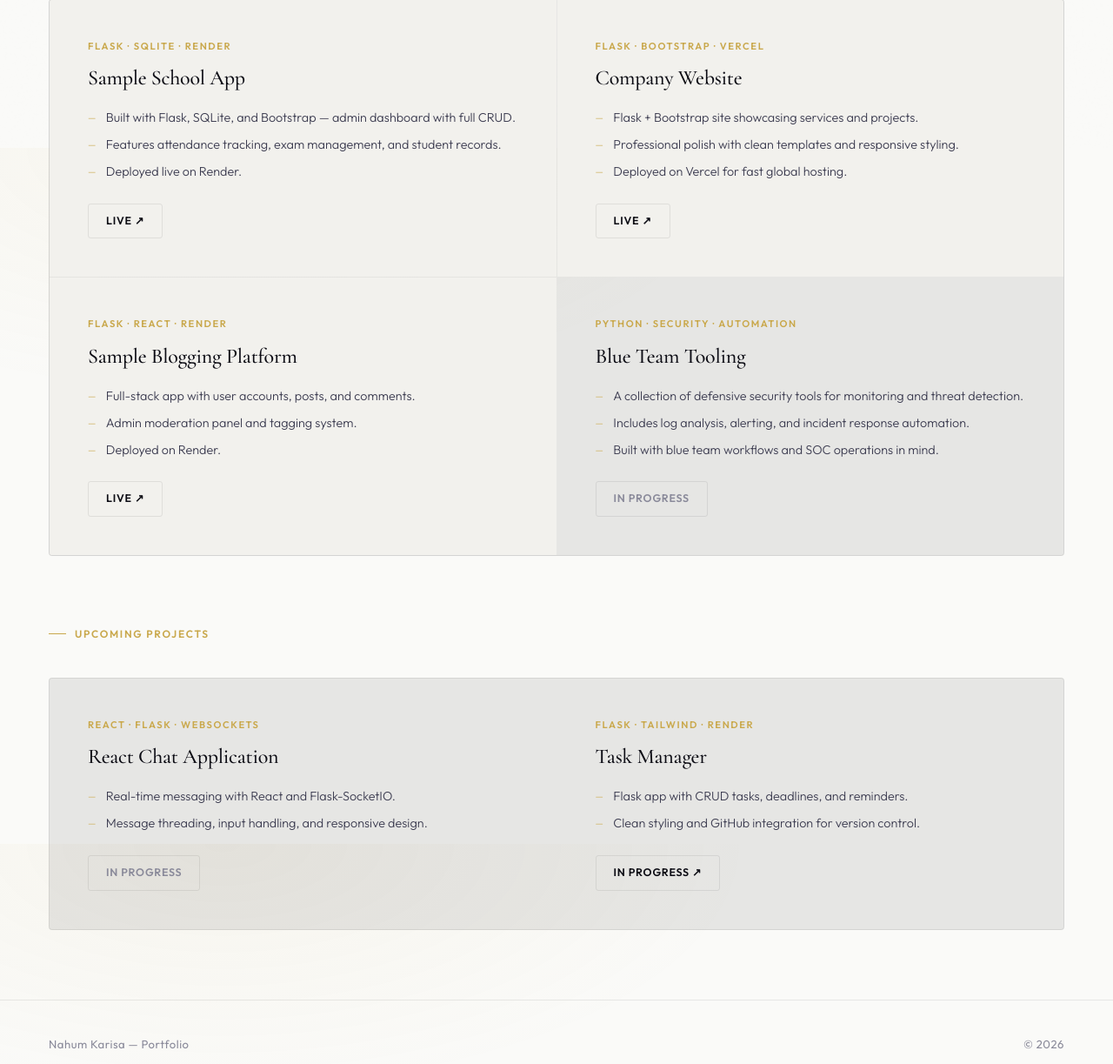
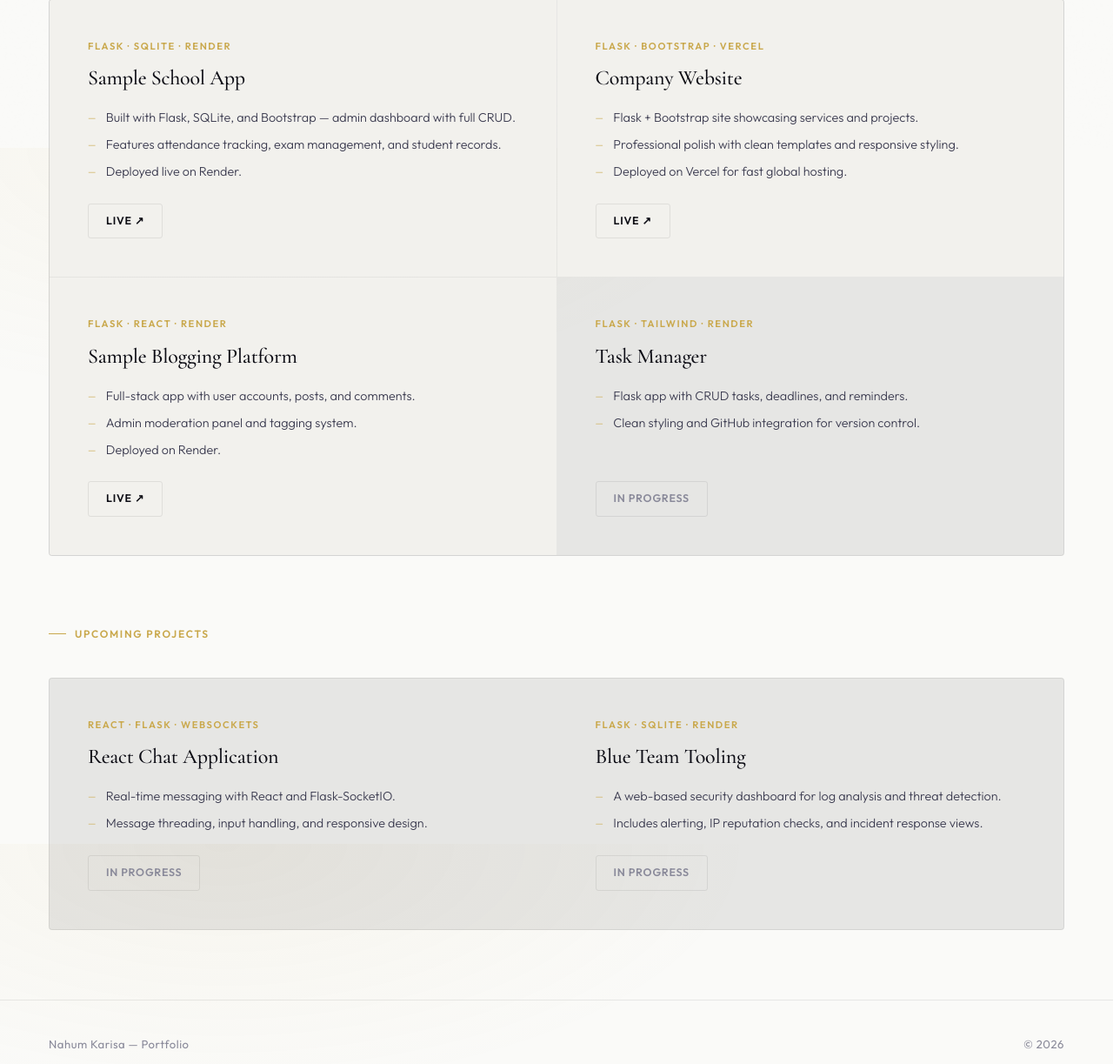
Before and after one commit to KarisaT/Portfolio, a Flask app: page /projects in a window 1280 px wide. Shown: the part 630-1853 px from the top of the page at 87% size. Run offline with Flask 3, Linux system fonts and the light colour scheme.

Commit message:
taskmanager

```diff
--- a/templates/projects.html
+++ b/templates/projects.html
@@ -280,12 +280,11 @@
         </div>
         <div class="project-card upcoming">
           <div class="proj-left">
-            <div class="proj-kicker">Python · Security · Automation</div>
-            <div class="project-title">Blue Team Tooling</div>
+            <div class="proj-kicker">Flask · Tailwind · Render</div>
+            <div class="project-title"><a href="https://task-manager-qzx7.onrender.com" target="_blank">Task Manager</a></div>
             <ul class="project-desc">
-              <li>A collection of defensive security tools for monitoring and threat detection.</li>
-              <li>Includes log analysis, alerting, and incident response automation.</li>
-              <li>Built with blue team workflows and SOC operations in mind.</li>
+              <li>Flask app with CRUD tasks, deadlines, and reminders.</li>
+              <li>Clean styling and GitHub integration for version control.</li>
             </ul>
           </div>
           <span class="project-link muted">In progress</span>
@@ -309,14 +308,14 @@
         </div>
         <div class="project-card upcoming">
           <div class="proj-left">
-            <div class="proj-kicker">Flask · Tailwind · Render</div>
-            <div class="project-title"><a href="https://task-manager-qzx7.onrender.com" target="_blank">Task Manager</a></div>
+            <div class="proj-kicker">Flask · SQLite · Render</div>
+            <div class="project-title">Blue Team Tooling</div>
             <ul class="project-desc">
-              <li>Flask app with CRUD tasks, deadlines, and reminders.</li>
-              <li>Clean styling and GitHub integration for version control.</li>
+              <li>A web-based security dashboard for log analysis and threat detection.</li>
+              <li>Includes alerting, IP reputation checks, and incident response views.</li>
             </ul>
           </div>
-          <a href="https://task-manager-qzx7.onrender.com" target="_blank" class="project-link">In progress ↗</a>
+          <span class="project-link muted">In progress</span>
         </div>
       </div>
     </div>
```
